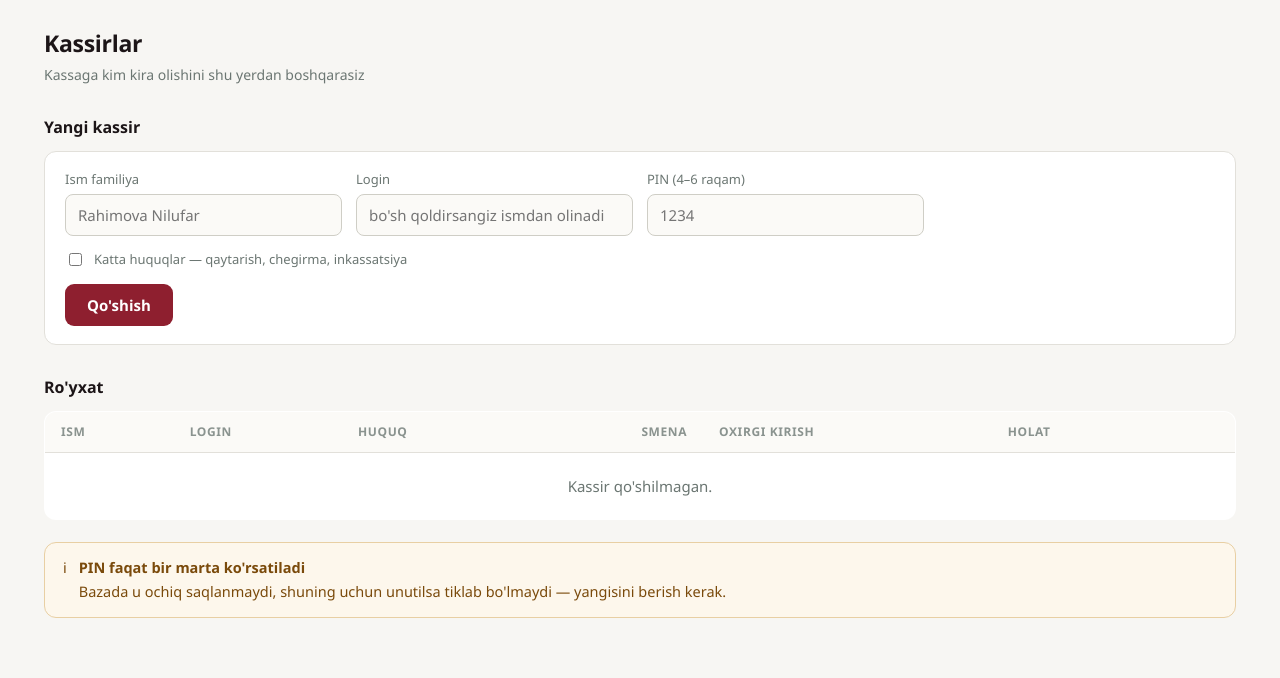
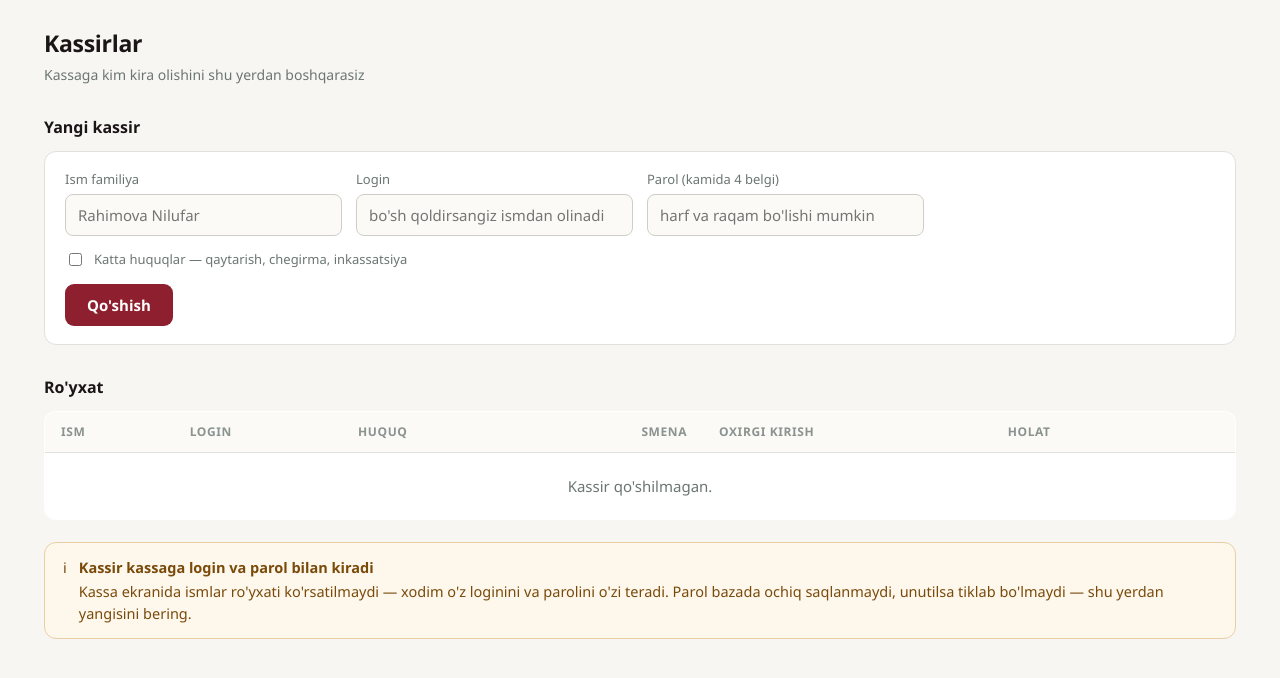
Before and after one commit to 130395mq-dev/sevimli-kassa, a Django app: page /kassirlar/ in a window 1280 px wide. Shown: the part 56-734 px from the top of the page. Run offline with Django 5.2, Linux system fonts and the light colour scheme; the visitor is signed in with stand-in values (Sample User, id 1); data that the repository does not hold is empty.

Commit message:
Sevimli Kassa server

```diff
--- a/dashboard/templates/dashboard/cashiers.html
+++ b/dashboard/templates/dashboard/cashiers.html
@@ -31,9 +31,9 @@
         <input name="login" placeholder="bo'sh qoldirsangiz ismdan olinadi">
       </label>
       <label>
-        <span>PIN (4–6 raqam)</span>
-        <input name="pin" required inputmode="numeric" pattern="[0-9]{4,6}"
-               placeholder="1234">
+        <span>Parol (kamida 4 belgi)</span>
+        <input name="pin" required minlength="4"
+               placeholder="harf va raqam bo'lishi mumkin">
       </label>
       <label class="check">
         <input type="checkbox" name="is_manager">
@@ -64,8 +64,7 @@
             {% csrf_token %}
             <input type="hidden" name="action" value="pin">
             <input type="hidden" name="id" value="{{ c.pk }}">
-            <input name="pin" placeholder="yangi PIN" size="8"
-                   inputmode="numeric" pattern="[0-9]{4,6}">
+            <input name="pin" placeholder="yangi parol" size="12" minlength="4">
             <button type="submit" class="small">Almashtirish</button>
           </form>
           <form method="post" class="inline">
@@ -86,9 +85,10 @@
   <div class="alert warn" style="margin-top: 22px;">
     <span>i</span>
     <div>
-      <b>PIN faqat bir marta ko'rsatiladi</b>
-      Bazada u ochiq saqlanmaydi, shuning uchun unutilsa tiklab bo'lmaydi —
-      yangisini berish kerak.
+      <b>Kassir kassaga login va parol bilan kiradi</b>
+      Kassa ekranida ismlar ro'yxati ko'rsatilmaydi — xodim o'z loginini va
+      parolini o'zi teradi. Parol bazada ochiq saqlanmaydi, unutilsa tiklab
+      bo'lmaydi — shu yerdan yangisini bering.
     </div>
   </div>
 {% endblock %}
--- a/dashboard/views.py
+++ b/dashboard/views.py
@@ -180,7 +180,7 @@ def shift_detail(request, pk: int):
 
 @login_required
 def cashiers(request):
-    """Kassirlar — yaratish, PIN almashtirish, o'chirish.
+    """Kassirlar — yaratish, parol almashtirish, o'chirish.
 
     Kassirlar Django foydalanuvchisi emas: ular panelga kirmaydi.
     Shuning uchun bu yerda o'z ekrani bor, Django admin emas —
@@ -196,8 +196,8 @@ def cashiers(request):
 
             if not name or not login:
                 messages.error(request, "Ism kiritilmadi")
-            elif not pin.isdigit() or not (4 <= len(pin) <= 6):
-                messages.error(request, "PIN 4–6 ta raqamdan iborat bo'lishi kerak")
+            elif len(pin) < 4:
+                messages.error(request, "Parol kamida 4 belgi bo'lishi kerak")
             elif Cashier.objects.filter(login=login).exists():
                 messages.error(request, f"«{login}» logini band")
             else:
@@ -205,21 +205,24 @@ def cashiers(request):
                     name=name, login=login,
                     is_manager=bool(request.POST.get("is_manager")),
                 )
-                cashier.set_pin(pin)
+                cashier.set_password(pin)
                 cashier.save()
-                messages.success(request, f"{name} qo'shildi. Login: {login}")
+                messages.success(
+                    request,
+                    f"{name} qo'shildi. Kassada shu login va parol bilan kiradi: {login}",
+                )
 
         elif action == "pin":
             pin = (request.POST.get("pin") or "").strip()
             cashier = Cashier.objects.filter(pk=request.POST.get("id")).first()
             if not cashier:
                 messages.error(request, "Kassir topilmadi")
-            elif not pin.isdigit() or not (4 <= len(pin) <= 6):
-                messages.error(request, "PIN 4–6 ta raqam bo'lishi kerak")
+            elif len(pin) < 4:
+                messages.error(request, "Parol kamida 4 belgi bo'lishi kerak")
             else:
-                cashier.set_pin(pin)
+                cashier.set_password(pin)
                 cashier.save(update_fields=["pin_hash"])
-                messages.success(request, f"{cashier.name}: PIN almashtirildi")
+                messages.success(request, f"{cashier.name}: parol almashtirildi")
 
         elif action == "toggle":
             cashier = Cashier.objects.filter(pk=request.POST.get("id")).first()
```
Also changed, not shown: api/tests.py (+53 -0 lines), api/views.py (+21 -9 lines), sales/models.py (+12 -6 lines).
